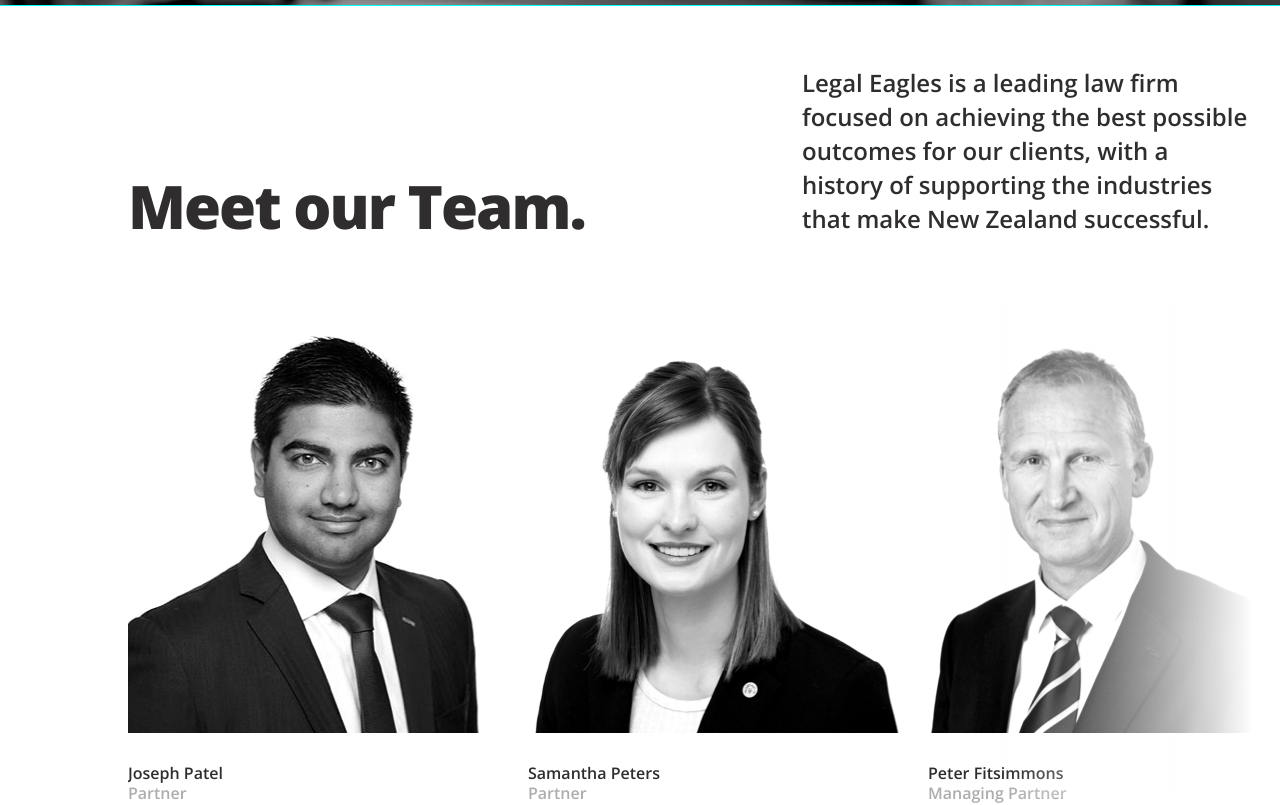
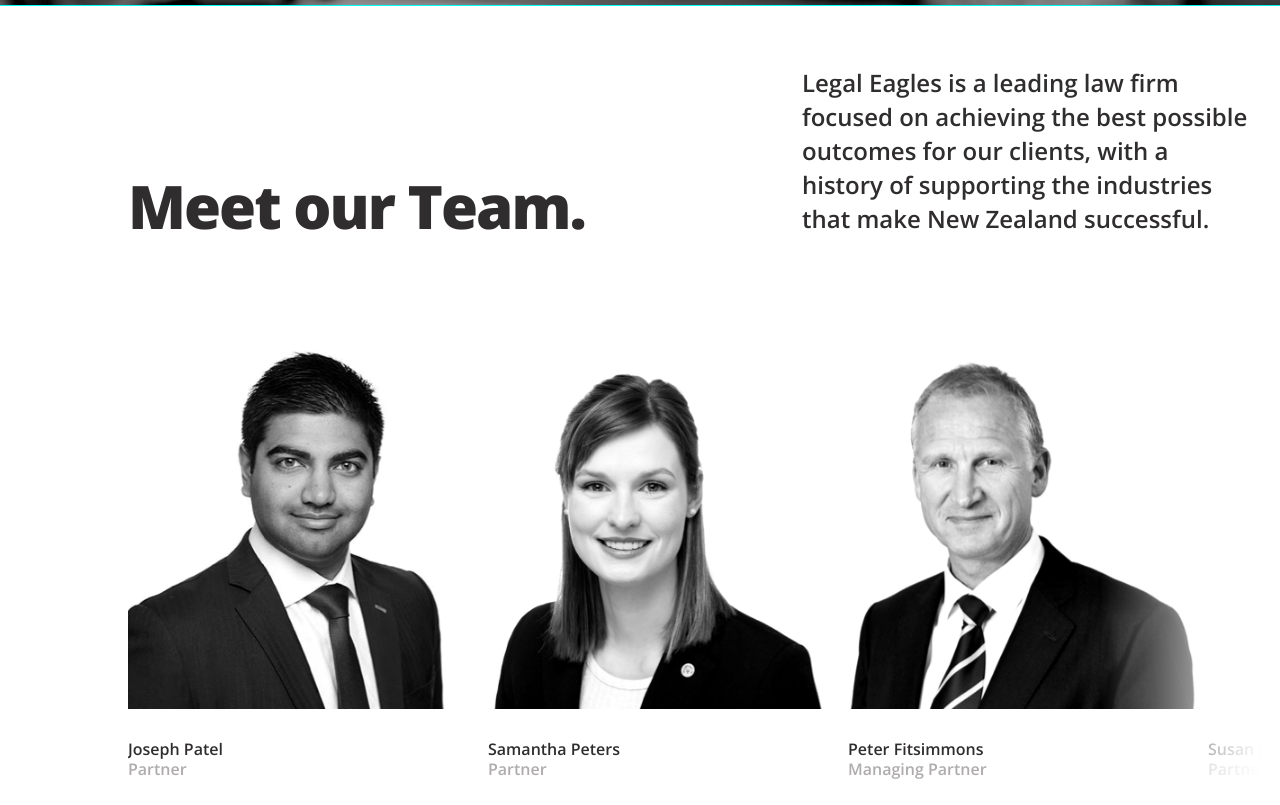
Before and after one commit to dpisati/nv, a React (Create React App) app: page / in a window 1280 px wide. Shown: the part 695-1500 px from the top of the page. Built offline with nearby package versions, Linux system fonts and the light colour scheme.

Commit message:
last slide fog reduced

```diff
--- a/src/components/MeetOurTeam/styles.css
+++ b/src/components/MeetOurTeam/styles.css
@@ -7,7 +7,7 @@
 .swiper-slide {
   text-align: center;
   font-size: 18px;
-  width: 400px !important;
+  width: 360px !important;
   height: 470px !important;
   display: -webkit-box;
   display: -ms-flexbox;
@@ -70,6 +70,13 @@
   background: #2F2D2D !important;
 }
 
+@media (max-width: 1700px) {
+  .swiper-slide.last {
+    width: 10vw !important;
+    display: block;
+  }
+}
+
 @media (max-width: 855px) {
   .swiper {
     width: 100%;
@@ -81,8 +88,4 @@
     height: 310px !important;
   }
 
-  .swiper-slide.last {
-    width: 10vw !important;
-    display: block;
-  }
 }
--- a/src/components/MeetOurTeam/styles.js
+++ b/src/components/MeetOurTeam/styles.js
@@ -86,7 +86,7 @@ export const MeetOurTeamContainer = styled.div`
         > span {
             position: absolute;
             z-index: 2;
-            width: 280px;
+            width: 180px;
             height: 500px;
             right: 0;
             top: 0px;
@@ -112,7 +112,7 @@ export const MeetOurTeamContainer = styled.div`
             padding-left: 15px;
 
             > span {
-                width: 280px;
+                width: 180px;
                 height: 500px;
             }
         }
```
